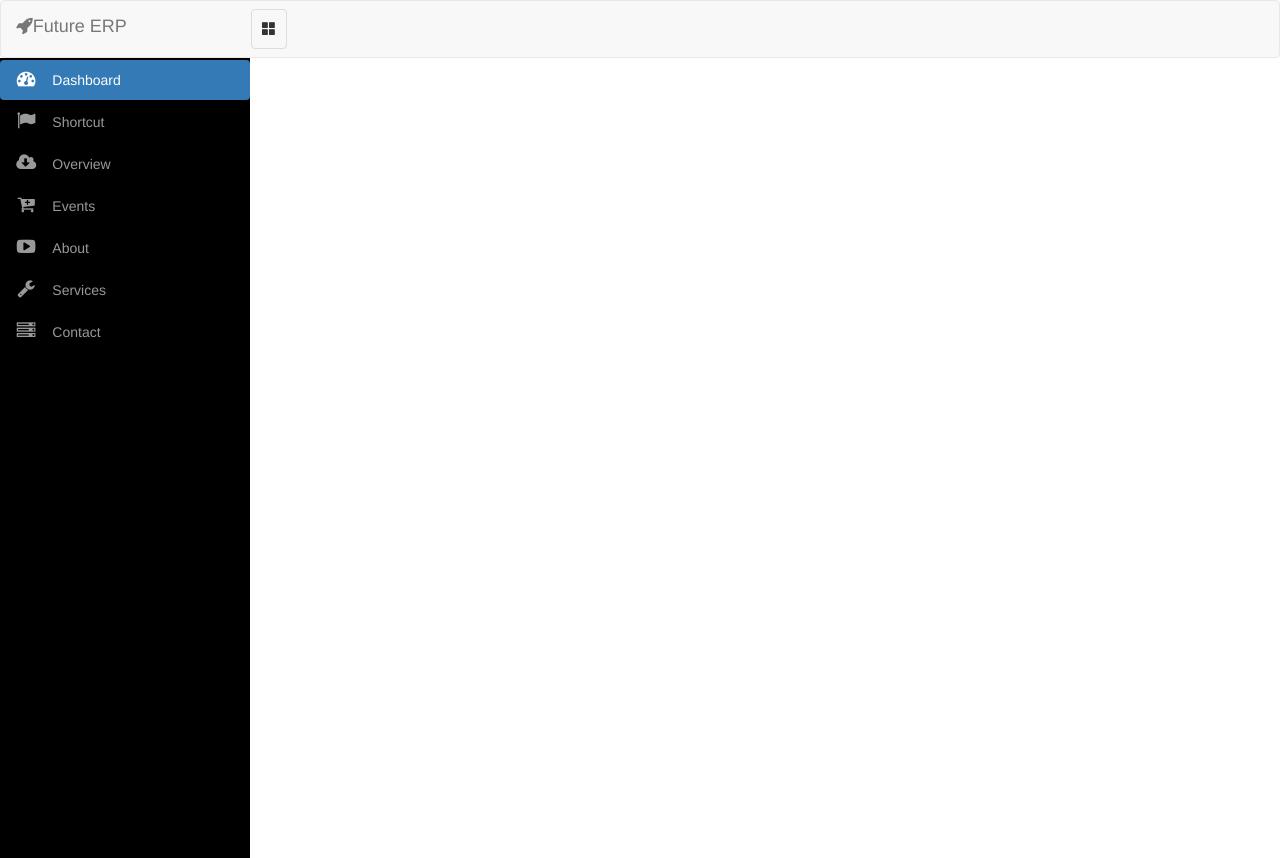
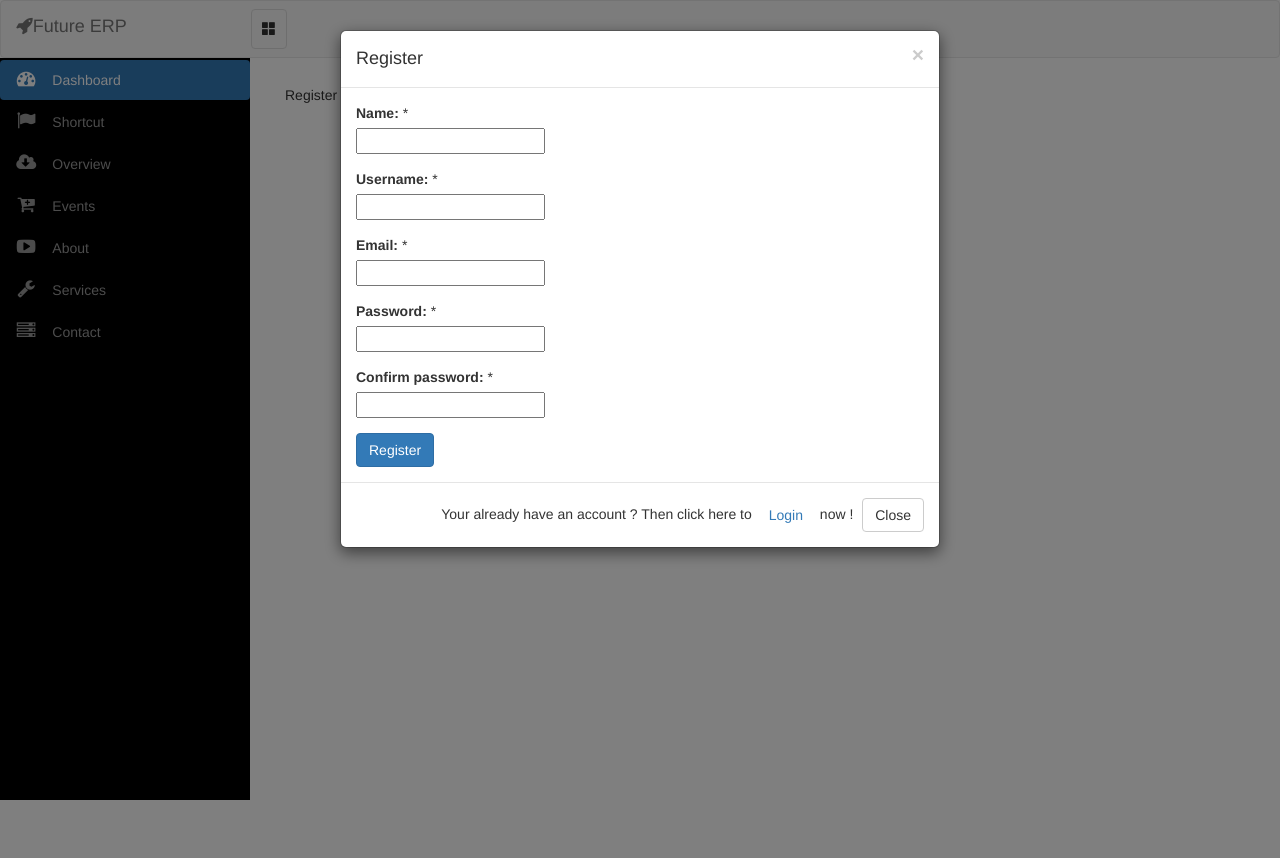
Before and after one commit to Weavebytesipl/FutureERP, a Django app: template futureerp/templates/reg/registration_form.html in a window 1280 px wide. After the commit the page ends 800 px from the top, so only its background shows below. Run offline with Django 3.2, Linux system fonts and the light colour scheme; the template is opened without the code that fills it: values that come from a table or form of the project are taken from there, others are empty; some libraries are stand-ins or nearby versions.

Commit message:
showing boostrap popup for registration form

```diff
--- a/futureerp/templates/base.html
+++ b/futureerp/templates/base.html
@@ -85,5 +85,5 @@
     <script src={% static "js/bootstrap.min.js" %}></script>
     <script src={% static "js/sidebar_menu.js" %}></script>
 </body>
-
+    {% block footer %}{% endblock %}
 </html>
--- a/futureerp/templates/reg/registration_form.html
+++ b/futureerp/templates/reg/registration_form.html
@@ -5,33 +5,22 @@ Registration page for user
 
 {% endcomment %}
 
-{% block head %}
-<title>Register User</title>
-<script type="text/javascript">
-    $(window).load(function(){
-            $('#RegisterModal').modal('show');
-            });
-        </script>
-        {% endblock %}
-
-        {% block body %}
+{% block content %}
 <h5>Register</h5>
 
 <section>
     {% if form.errors %}
     <p style="color:red">Your username and password didn't match, please try again.</p>
     {% endif %}
-
+</section>
 <!-- !!!!!!!!!!!!!! REGISTER MODAL BEGINS HERE !!!!!!!!!!!!!-->
-        <div class="modal fade" id="RegisterModal" tabindex="-1"
-            role="dialog" aria-labelledby="helpModalLabel" aria-hidden="true">
+<div class="modal fade" id="RegisterModal" tabindex="-1" role="dialog" aria-labelledby="RegisterModalLabel" aria-hidden="true">
     <div class="modal-dialog">
         <div class="modal-content">
 
             <!-- add header of popup here -->
             <div class="modal-header">
-                        <button type="button" class="close"
-                            data-dismiss="modal">
+                <button type="button" class="close" data-dismiss="modal">
                     <span aria-hidden="true">&times;
                     </span><span class="sr-only">
                         Close</span></button>
@@ -93,3 +82,11 @@ Registration page for user
 </div>
 <!-- !!!!!!!!!!!!!! REGISTER MODAL ENDS HERE !!!!!!!!!!!!!-->
 {% endblock %}
+
+{% block footer %}
+<script type="text/javascript">
+$(window).load(function(){
+    $('#RegisterModal').modal('show');
+});
+</script>
+{% endblock %}
--- a/futureerp/urls.py
+++ b/futureerp/urls.py
@@ -17,9 +17,13 @@ from django.conf.urls import url, include
 from django.contrib import admin
 
 import dashboard.views as dashboard_views
+import reg.views as reg_views
 
 urlpatterns = [
     url(r'^grappelli/', include('grappelli.urls')),
     url(r'^admin/', admin.site.urls),
     url(r'^$', dashboard_views.home, name='home'),
+
+    # registration
+    url(r'register/$', reg_views.regform, name='regform'),
 ]
```
Lines whose indentation alone changed are shown as unchanged.
